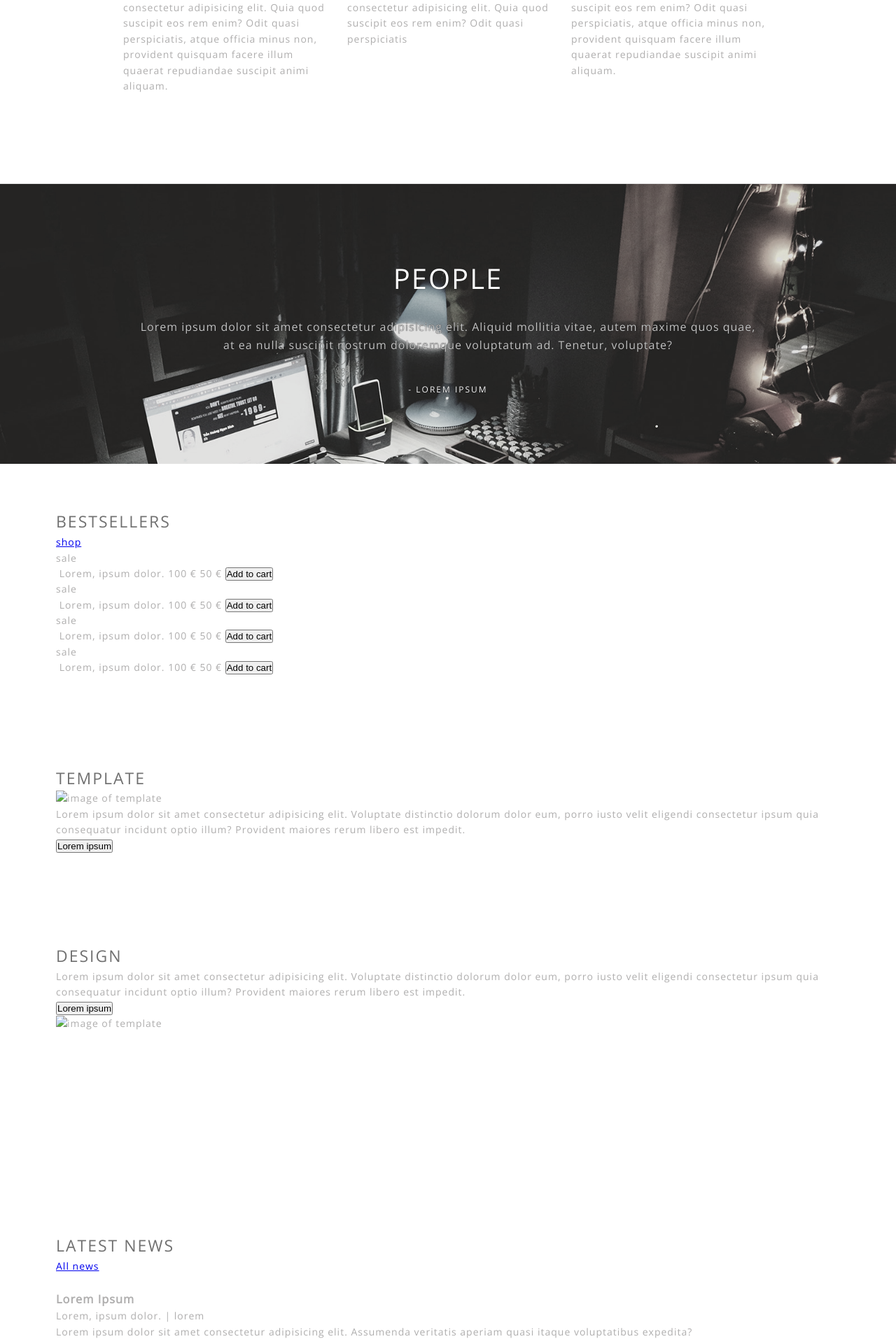
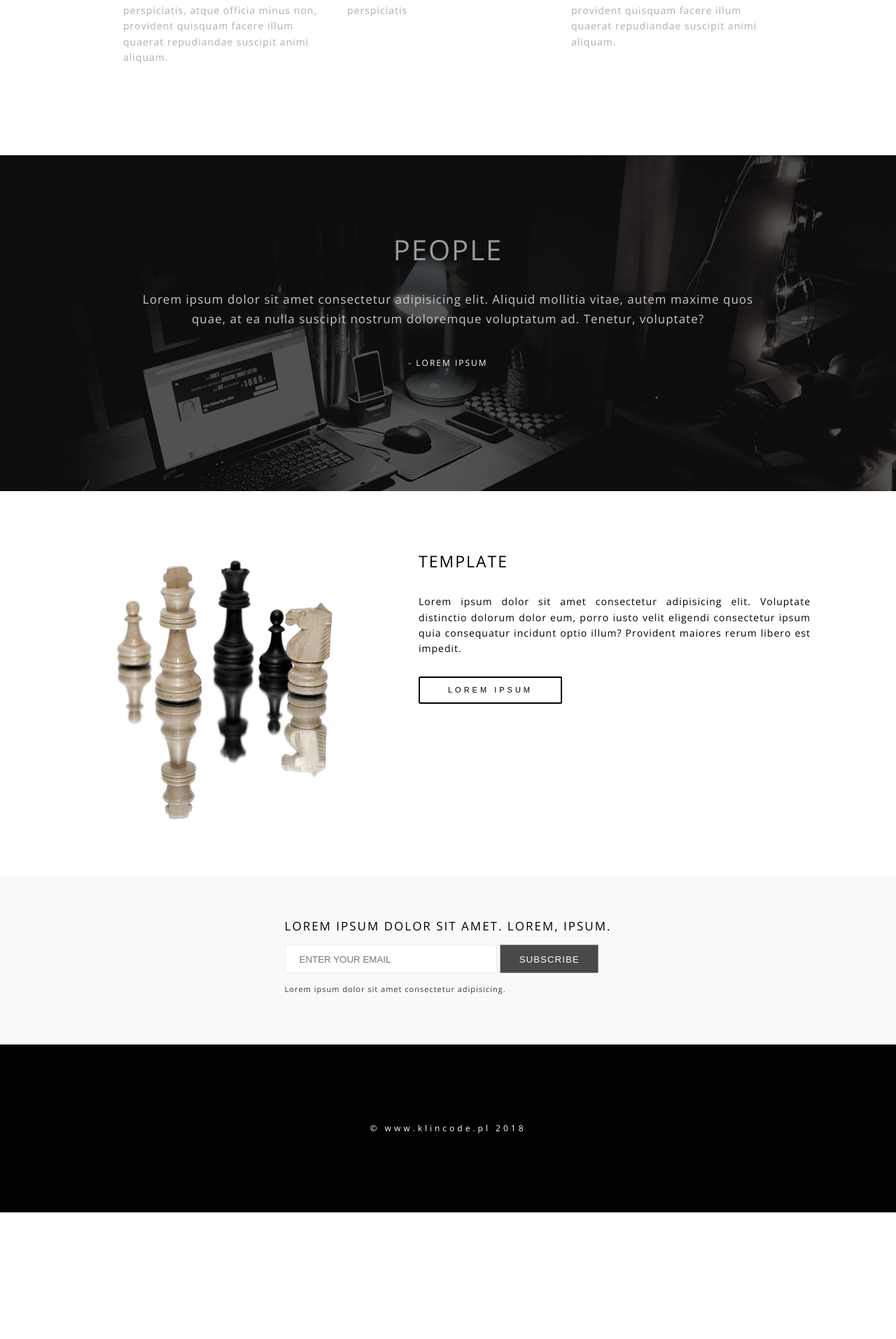
Before and after one commit to klincode-sandbox/personal-page, a PHP site: page / in a window 1280 px wide. Shown: the part 3854-5768 px from the top of the page at 70% size. After the commit the page ends 5587 px from the top, so only its background shows below. Run offline with PHP 8.4, Linux system fonts and the light colour scheme; some libraries are stand-ins or nearby versions.

Commit message:
roboczy szablon bez mediaqueries

```diff
--- a/css/style.css
+++ b/css/style.css
@@ -611,25 +624,36 @@ section.about .two-columns {
 
 .work .more-info {
     background-color: rgba(0, 0, 0, 0.931);
-    height: 30vh;
+    height: 25vh;
     margin-top: 1%;
     padding: 50px;
     text-align: center;
 
 }
 
-/* todo: poprawić przycisk */
-.work .more-info button {
+
+.work .more-info div {
+    position: relative;
+}
+
+.work .more-info div h2 {
+    position: absolute;
     display: block;
-    text-align: center;
-    margin: 0 auto;
-    width: 250px;
-    max-width: 250px;
+    top: 0px;
+    left: 50%;
+    transform: translateX(-50%);
+}
 
+.work .more-info div button {
+    position: absolute;
+    display: block;
+    top: 50px;
+    left: 50%;
+    height: 30px;
+    transform: translateX(-50%);
 }
 
 /* dlaczego my */
-.whywe {}
 
 .whywe h2 {
     text-align: center;
@@ -673,34 +702,31 @@ section.about .two-columns {
     background-size: cover;
 
     filter: grayscale(0.85);
-    height: 50vh;
+    height: 60vh;
 }
 
 .opinion div {
     z-index: 1;
     position: absolute;
-    /* background-color: rgba(0, 0, 0, 0.5); */
+    background-color: rgba(0, 0, 0, 0.4);
     top: 0;
     left: 0;
     right: 0;
     bottom: 0;
     padding: 8%;
-    text-shadow: 0 0 1px #000;
+
 }
 
 .opinion div h2 {
     text-align: center;
     font-size: 4rem;
-    color: white;
-
-
-
+    color: rgb(255, 255, 255);
 
 }
 
 .opinion div .citate {
     text-align: center;
-    font-size: 1.6rem;
+    font-size: 1.7rem;
     color: rgb(200, 200, 200);
     padding: 15%;
     font-weight: 200;
@@ -713,5 +739,139 @@ section.about .two-columns {
     color: rgb(255, 255, 255);
 
     font-weight: 200;
+}
+
+/* sekcja template */
+.template {
+    display: flex;
+    justify-content: space-around;
+    padding: 9vh 80px;
+    /* background: rgb(167, 165, 165); */
+}
+
+.template .image {
+    width: 35%;
+}
+
+.template .image img {
+    width: 100%;
+    max-width: 100%;
+    filter: grayscale(0.65)
+}
+
+.template .content h2 {
+    color: #000;
+    padding-bottom: 5%;
+}
+
+.template .content button {
+
+    margin-top: 5%;
+
+    padding: 12px 40px;
+    border-radius: 2px;
+    border: 2px solid #000;
+    ;
+    letter-spacing: 4px;
+    text-transform: uppercase;
+    font-size: 1.1rem;
+    line-height: 1.1rem;
+    font-weight: 200;
+    background-color: rgb(255, 255, 255);
+    transition: 0.3s;
+}
+
+.template .content button:hover {
+    background: #000;
+    color: #fff;
+}
+
+.template .content {
+    width: 50%;
+    padding: 10px 0px;
+    color: #000;
+    text-align: justify;
+}
+
+
+/* subscription */
+.subscription {
+    position: relative;
+    background: rgba(248, 248, 248, 0.836);
+    height: 30vh;
 
 }
+
+.subscription .content {
+    position: absolute;
+    top: 50%;
+    left: 50%;
+    transform: translate(-50%, -50%);
+
+}
+
+.subscription .content h2 {
+    color: #000;
+    font-size: 1.7rem;
+    text-align: center;
+}
+
+.subscription .content input[type='text'] {
+    display: inline-block;
+    background: rgb(255, 255, 255);
+    height: 40px;
+    border: 1px solid rgba(230, 230, 230, 0.795);
+    padding: 10px 20px;
+    margin-top: 3%;
+    text-transform: uppercase;
+    width: 65%;
+}
+
+.subscription .content .note {
+    padding: 3% 0;
+    font-size: 1.1rem;
+    color: #38393B;
+    ;
+}
+
+.subscription .content input[type='button'] {
+
+    background: rgb(73, 73, 73);
+    height: 40px;
+    color: #fff;
+    padding: 5px 20px;
+    border: 0;
+    width: 30%;
+    text-transform: uppercase;
+    letter-spacing: 1px;
+}
+
+.subscription .content input[type='button']:hover {
+    background: rgb(104, 103, 103);
+}
+
+.subscription .content input[type='text']:focus {
+    border: 1px solid rgb(175, 175, 175);
+    outline: none;
+}
+
+/* footer */
+footer {
+    height: 30vh;
+    background: #000;
+    text-align: center;
+
+}
+
+footer div {
+    line-height: 30vh;
+}
+
+footer div a {
+    text-decoration: none;
+    font-size: 1.2rem;
+    color: #fff;
+    letter-spacing: 4px;
+    font-weight: 200;
+    ;
+}
--- a/index.html
+++ b/index.html
@@ -79,7 +79,7 @@
             <li></li>
             <li><a href="#"><i class="fas fa-search"></i> Search</a>
             </li>
-            <li><a href="#"><i class="fas fa-cart-arrow-down"></i> Cart(0)</a>
+            <!-- <li><a href="#"><i class="fas fa-cart-arrow-down"></i> Cart(0)</a> -->
             </li>
             <li><a href="#">PL <i class="fas fa-angle-down"></i></a>
                 <ul class="sub-menu">
@@ -203,7 +203,7 @@
     </section>
 
 
-    <section class="work bottom-line">
+    <section class="work">
         <h2>Work</h2>
         <div>
             <p>Lorem ipsum dolor sit amet consectetur adipisicing elit. Blanditiis excepturi et aut totam!</p>
@@ -232,8 +232,10 @@
         </div>
 
         <div class="more-info">
+            <div>
                 <h2>Lorem ipsum dolor sit amet.</h2>
                 <button>Lorem ipsum</button>
+            </div>
         </div>
     </section>
     <section class="whywe bottom-line">
@@ -288,141 +290,39 @@
             </div>
         </div>
     </section>
-    <section class="bestsellers">
-        <h2>Bestsellers</h2>
-        <a href="#" class="more-info">shop</a>
+
+    <section class="template">
         <div class="image">
-            <div class="sale">sale</div>
-            <img src="" alt="">
-            <span>Lorem, ipsum dolor.</span>
-            <span>100 &euro;</span>
-            <span>50 &euro;</span>
-            <button>Add to cart</button>
+            <img src="img/template.jpg" alt="image of template">
+
         </div>
-
-        <div class="image">
-            <div class="sale">sale</div>
-            <img src="" alt="">
-            <span>Lorem, ipsum dolor.</span>
-            <span>100 &euro;</span>
-            <span>50 &euro;</span>
-            <button>Add to cart</button>
-        </div>
-
-        <div class="image">
-            <div class="sale">sale</div>
-            <img src="" alt="">
-            <span>Lorem, ipsum dolor.</span>
-            <span>100 &euro;</span>
-            <span>50 &euro;</span>
-            <button>Add to cart</button>
-        </div>
-
-        <div class="image">
-            <div class="sale">sale</div>
-            <img src="" alt="">
-            <span>Lorem, ipsum dolor.</span>
-            <span>100 &euro;</span>
-            <span>50 &euro;</span>
-            <button>Add to cart</button>
-        </div>
-    </section>
-    <section class="template">
+        <div class="content">
             <h2>Template</h2>
-        <img src="" alt="image of template">
-        <div>
             <p>Lorem ipsum dolor sit amet consectetur adipisicing elit. Voluptate distinctio dolorum dolor eum, porro
                 iusto velit eligendi consectetur ipsum quia consequatur incidunt optio illum? Provident maiores rerum
                 libero est impedit.</p>
             <button>Lorem ipsum</button>
         </div>
     </section>
-    <section class="design">
-        <h2>Design</h2>
-        <div>
-            <p>Lorem ipsum dolor sit amet consectetur adipisicing elit. Voluptate distinctio dolorum dolor eum, porro
-                iusto velit eligendi consectetur ipsum quia consequatur incidunt optio illum? Provident maiores rerum
-                libero est impedit.</p>
-            <button>Lorem ipsum</button>
-        </div>
-        <img src="" alt="image of template">
 
-
-    </section>
-
-    <section class="baner">
-        <!-- baner -->
-    </section>
-    <section class="news">
-        <h2>Latest news</h2>
-        <a href="#" class="more-info">All news</a>
-        <article>
-            <div class="news">
-                <img src="" alt="">
-                <h3>Lorem Ipsum</h3>
-                <span>Lorem, ipsum dolor. | lorem</span>
-                <p>Lorem ipsum dolor sit amet consectetur adipisicing elit. Assumenda veritatis aperiam quasi itaque
-                    voluptatibus expedita?</p>
-                <button>Read More</button>
-            </div>
-
-            <div class="news">
-                <img src="" alt="">
-                <h3>Lorem Ipsum</h3>
-                <span>Lorem, ipsum dolor. | lorem</span>
-                <p>Lorem ipsum dolor sit amet consectetur adipisicing elit. Assumenda veritatis aperiam quasi itaque
-                    voluptatibus expedita?</p>
-                <button>Read More</button>
-            </div>
-
-            <div class="news">
-                <img src="" alt="">
-                <h3>Lorem Ipsum</h3>
-                <span>Lorem, ipsum dolor. | lorem</span>
-                <p>Lorem ipsum dolor sit amet consectetur adipisicing elit. Assumenda veritatis aperiam quasi itaque
-                    voluptatibus expedita?</p>
-                <button>Read More</button>
-            </div>
-        </article>
-    </section>
-    <section class="subsciption">
-        <h2>Lorem ipsum dolor sit amet.</h2>
+    <section class="subscription">
+        <div class="content">
+            <h2>Lorem ipsum dolor sit amet. Lorem, ipsum.</h2>
             <input type="text" placeholder="Enter your email">
             <input type="button" value="subscribe" name="subscribe">
             <div class="note">
-            <span>I</span>
                 <span>Lorem ipsum dolor sit amet consectetur adipisicing.</span>
-        </div>
-    </section>
-    <section class="contact">
-        <h2>Find us</h2>
-        <div class="addresses">
-            <div class="address">
-                <img src="" alt="">
-                <span>email</span>
-                <span>lorem@ipsum.com</span>
-            </div>
-            <div class="address">
-                <img src="" alt="">
-                <span>phone</span>
-                <span>555-666-444</span>
-            </div>
-            <div class="address">
-                <img src="" alt="">
-                <span>address</span>
-                <span>lorem ipsum 5</span>
             </div>
         </div>
     </section>
-    <section class="more-info">
-        <h2>Lorem ipsum dolor sit amet.</h2>
-        <button>Lorem, ipsum dolor.</button>
-    </section>
+
+
+
 
     <footer>
-        <img src="" alt="">
-        <div class="social-media"></div>
-        <span class="copyright"></span><span class="made"></span>
+
+        <div class="social-media"><a href="http://www.klincode.pl">&copy; www.klincode.pl 2018</a></div>
+
     </footer>
 </body>
 
```
Also changed, not shown: other parts of css/style.css (+32 -14 lines), img/template.jpg (added). Lines whose indentation alone changed are shown as unchanged.
